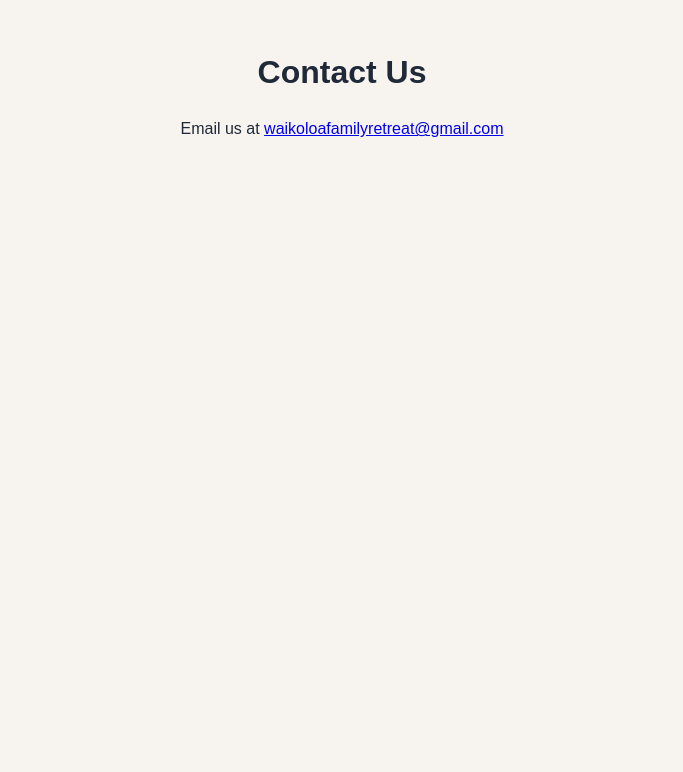
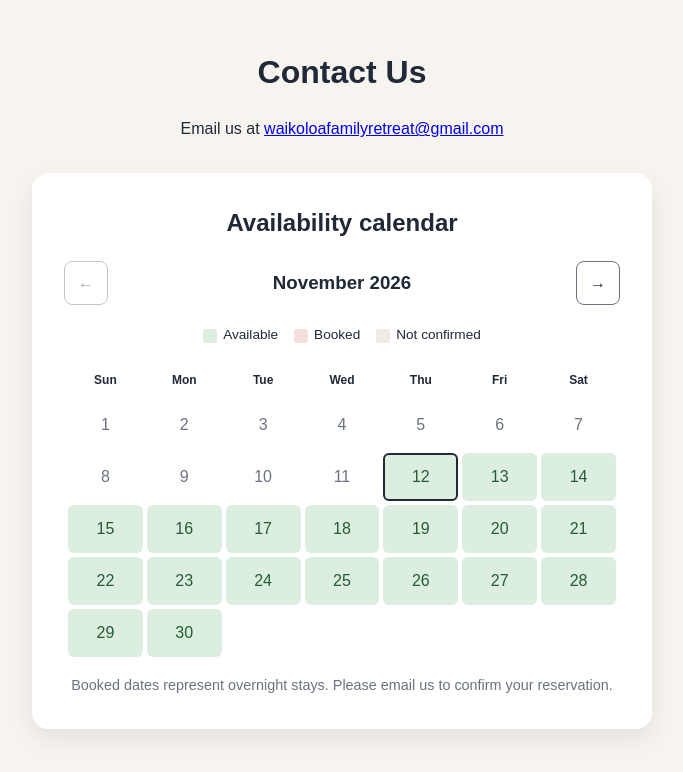
Before and after one commit to waikoloafamilyretreat-kai/aina, a website: page contact.html in a window 1280 px wide. Shown: the whole page, without its empty margins (298-981 px from the left). Drawn offline with Linux system fonts and the light colour scheme.

Commit message:
initialize calendar related files

```diff
--- /dev/null
+++ b/availability.json
@@ -0,0 +1,5 @@
+{
+  "confirmedFrom": "2026-11-01",
+  "confirmedThrough": "2027-04-30",
+  "bookings": []
+}
--- a/contact.html
+++ b/contact.html
@@ -3,13 +3,36 @@
 <head>
   <meta charset="UTF-8" />
   <meta name="viewport" content="width=device-width, initial-scale=1.0" />
-  <title>Contact</title>
-  <link rel="stylesheet" href="styles.css" />
+  <title>Contact Us | Waikoloa Getaway</title>
+  <link rel="stylesheet" href="styles.css?v=contact-calendar-2" />
+  <script src="js/contact-calendar.js" defer></script>
 </head>
 <body>
   <main class="contact-page">
     <h1>Contact Us</h1>
     <p>Email us at <a href="mailto:waikoloafamilyretreat@gmail.com">waikoloafamilyretreat@gmail.com</a></p>
+    <section class="stay-calendar" aria-labelledby="stay-heading">
+      <h2 id="stay-heading">Availability calendar</h2>
+      <div class="calendar-toolbar">
+        <button type="button" id="previous-month" aria-label="Previous month">&#8592;</button>
+        <h3 id="calendar-month" aria-live="polite"></h3>
+        <button type="button" id="next-month" aria-label="Next month">&#8594;</button>
+      </div>
+      <div class="calendar-legend" aria-label="Calendar legend">
+        <span><i class="available"></i>Available</span>
+        <span><i class="booked"></i>Booked</span>
+        <span><i class="unconfirmed"></i>Not confirmed</span>
+      </div>
+      <table class="availability-grid" aria-labelledby="calendar-month">
+        <thead><tr>
+          <th scope="col">Sun</th><th scope="col">Mon</th><th scope="col">Tue</th>
+          <th scope="col">Wed</th><th scope="col">Thu</th><th scope="col">Fri</th><th scope="col">Sat</th>
+        </tr></thead>
+        <tbody id="calendar-days"></tbody>
+      </table>
+      <p class="stay-note" id="calendar-note">Availability has not been confirmed yet. Please email us for dates.</p>
+      <noscript><p>Enable JavaScript to view the calendar, or email us for availability.</p></noscript>
+    </section>
   </main>
 </body>
 </html>
--- /dev/null
+++ b/js/contact-calendar.js
@@ -0,0 +1,83 @@
+const availability = { confirmedFrom: null, confirmedThrough: null, bookings: [] };
+const parts = new Intl.DateTimeFormat('en-CA', {
+  timeZone: 'Pacific/Honolulu', year: 'numeric', month: '2-digit', day: '2-digit',
+}).formatToParts(new Date());
+const part = (type) => parts.find((entry) => entry.type === type).value;
+const today = `${part('year')}-${part('month')}-${part('day')}`;
+const firstMonth = new Date(`${today.slice(0, 7)}-01T12:00:00Z`);
+let monthOffset = 0;
+const previous = document.getElementById('previous-month');
+const next = document.getElementById('next-month');
+
+function statusFor(date) {
+  if (date < today) return 'past';
+  if (availability.bookings.some(({ checkin, checkout }) => date >= checkin && date < checkout)) return 'booked';
+  if (availability.confirmedFrom && availability.confirmedThrough &&
+      date >= availability.confirmedFrom && date <= availability.confirmedThrough) return 'available';
+  return 'unconfirmed';
+}
+
+function renderCalendar() {
+  const month = new Date(Date.UTC(firstMonth.getUTCFullYear(), firstMonth.getUTCMonth() + monthOffset, 1));
+  document.getElementById('calendar-month').textContent = new Intl.DateTimeFormat('en-US', {
+    month: 'long', year: 'numeric', timeZone: 'UTC',
+  }).format(month);
+  const days = document.getElementById('calendar-days');
+  days.replaceChildren();
+  const count = new Date(Date.UTC(month.getUTCFullYear(), month.getUTCMonth() + 1, 0)).getUTCDate();
+  const offset = month.getUTCDay();
+  const labels = { past: 'Past date', booked: 'Booked', available: 'Available', unconfirmed: 'Not confirmed' };
+  for (let cell = 0; cell < Math.ceil((offset + count) / 7) * 7; cell++) {
+    if (cell % 7 === 0) days.appendChild(document.createElement('tr'));
+    const td = document.createElement('td');
+    const day = cell - offset + 1;
+    if (day > 0 && day <= count) {
+      const date = `${month.getUTCFullYear()}-${String(month.getUTCMonth() + 1).padStart(2, '0')}-${String(day).padStart(2, '0')}`;
+      const status = statusFor(date);
+      td.textContent = day;
+      td.className = status;
+      td.title = `${date}: ${labels[status]}`;
+      td.setAttribute('aria-label', td.title);
+      if (date === today) {
+        td.classList.add('today');
+        td.setAttribute('aria-current', 'date');
+      }
+    }
+    days.lastElementChild.appendChild(td);
+  }
+  previous.disabled = monthOffset === 0;
+}
+
+function validDate(value) {
+  return typeof value === 'string' && /^\d{4}-\d{2}-\d{2}$/.test(value) &&
+    Number.isFinite(Date.parse(value)) && new Date(value).toISOString().slice(0, 10) === value;
+}
+
+function validateAvailability(data) {
+  const noWindow = data.confirmedFrom === null && data.confirmedThrough === null;
+  const validWindow = validDate(data.confirmedFrom) && validDate(data.confirmedThrough) && data.confirmedFrom <= data.confirmedThrough;
+  if ((!noWindow && !validWindow) || !Array.isArray(data.bookings) ||
+      !data.bookings.every((stay) => stay && validDate(stay.checkin) && validDate(stay.checkout) && stay.checkin < stay.checkout)) {
+    throw new Error('Invalid availability dates');
+  }
+  return data;
+}
+
+previous.addEventListener('click', () => { if (monthOffset > 0) { monthOffset--; renderCalendar(); } });
+next.addEventListener('click', () => { monthOffset++; renderCalendar(); });
+renderCalendar();
+fetch('availability.json', { cache: 'no-store' })
+  .then((response) => {
+    if (!response.ok) throw new Error('Availability could not be loaded');
+    return response.json();
+  })
+  .then((data) => {
+    Object.assign(availability, validateAvailability(data));
+    renderCalendar();
+    if (availability.confirmedFrom) {
+      document.getElementById('calendar-note').textContent = 'Booked dates represent overnight stays. Please email us to confirm your reservation.';
+    }
+  })
+  .catch(() => {
+    document.getElementById('calendar-note').textContent = 'Availability is currently unavailable. Please email us for dates.';
+  });
--- a/styles.css
+++ b/styles.css
@@ -150,6 +150,68 @@ body {
   width: min(960px, calc(100% - 32px));
   margin: 0 auto 60px;
 }
+
+.stay-calendar {
+  max-width: 620px;
+  margin: 32px auto 0;
+  padding: clamp(20px, 4vw, 32px);
+  border-radius: var(--radius);
+  background: var(--surface);
+  box-shadow: var(--shadow);
+}
+
+.stay-calendar h2 {
+  margin-top: 0;
+}
+
+.calendar-toolbar {
+  display: flex;
+  align-items: center;
+  justify-content: space-between;
+  gap: 12px;
+}
+
+.calendar-toolbar h3 { margin: 0; }
+
+.calendar-toolbar button {
+  min-width: 44px;
+  min-height: 44px;
+  border: 1px solid var(--muted);
+  border-radius: 8px;
+  background: var(--surface);
+  color: var(--text);
+  font: inherit;
+  cursor: pointer;
+}
+
+.calendar-toolbar button:focus-visible {
+  outline: 3px solid var(--accent);
+  outline-offset: 3px;
+}
+
+.calendar-toolbar button:disabled { opacity: 0.4; cursor: default; }
+
+.calendar-legend {
+  display: flex;
+  flex-wrap: wrap;
+  justify-content: center;
+  gap: 8px 16px;
+  margin: 20px 0;
+  font-size: 0.85rem;
+}
+
+.calendar-legend span { display: inline-flex; align-items: center; gap: 6px; }
+.calendar-legend i { width: 14px; height: 14px; border-radius: 3px; }
+.stay-calendar .available { background: #dceee0; color: #245c33; }
+.stay-calendar .booked { background: #f6dedd; color: #8a2929; }
+.stay-calendar .unconfirmed { background: #eeeae4; color: #55504a; }
+.availability-grid { width: 100%; table-layout: fixed; border-spacing: 4px; }
+.availability-grid th { font-size: 0.75rem; padding-bottom: 8px; }
+.availability-grid td { height: 48px; border-radius: 6px; }
+.availability-grid .booked { text-decoration: line-through; }
+.availability-grid .past { color: var(--muted); }
+.availability-grid .today { outline: 2px solid var(--text); outline-offset: -2px; }
+.stay-note { color: var(--muted); font-size: 0.9rem; margin-bottom: 0; }
 
 .testimonials-page {
   width: min(800px, calc(100% - 40px));
```
Also changed, not shown: AVAILABILITY.md (added, +26 -0 lines).
